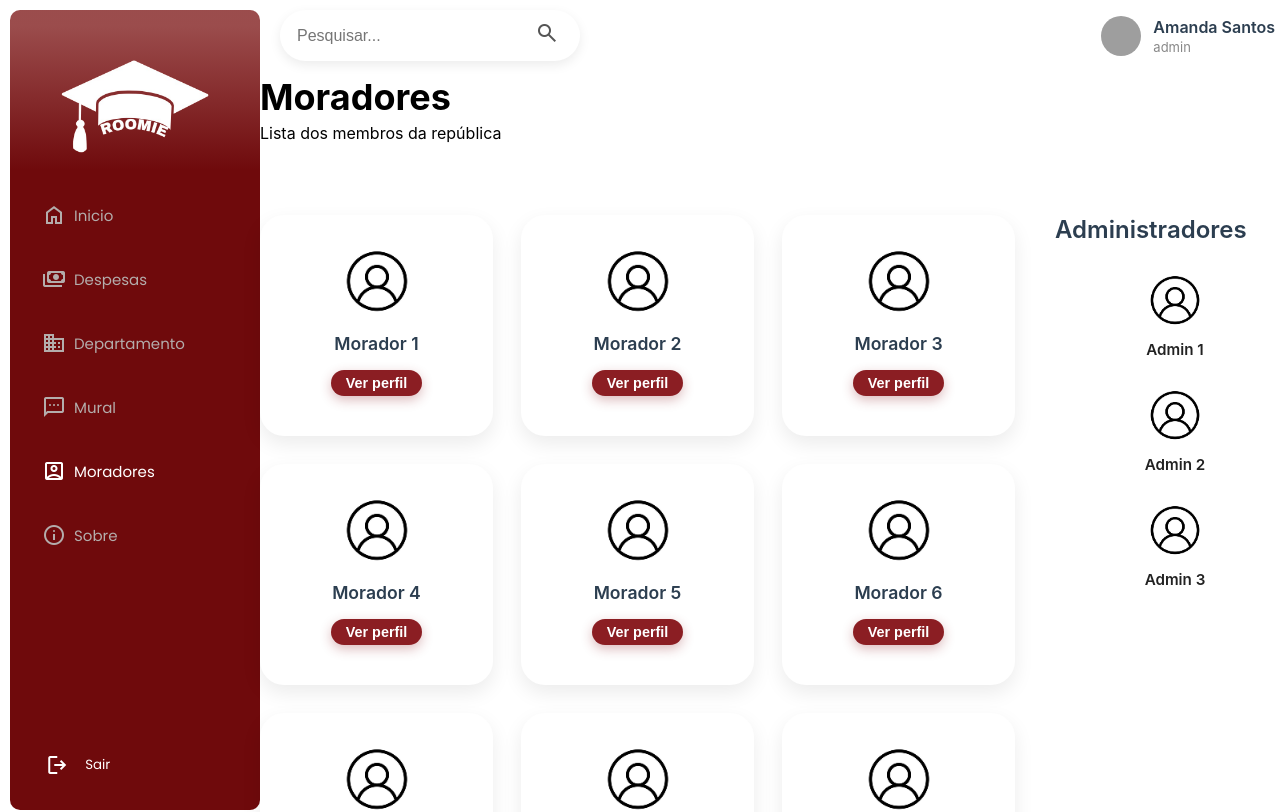
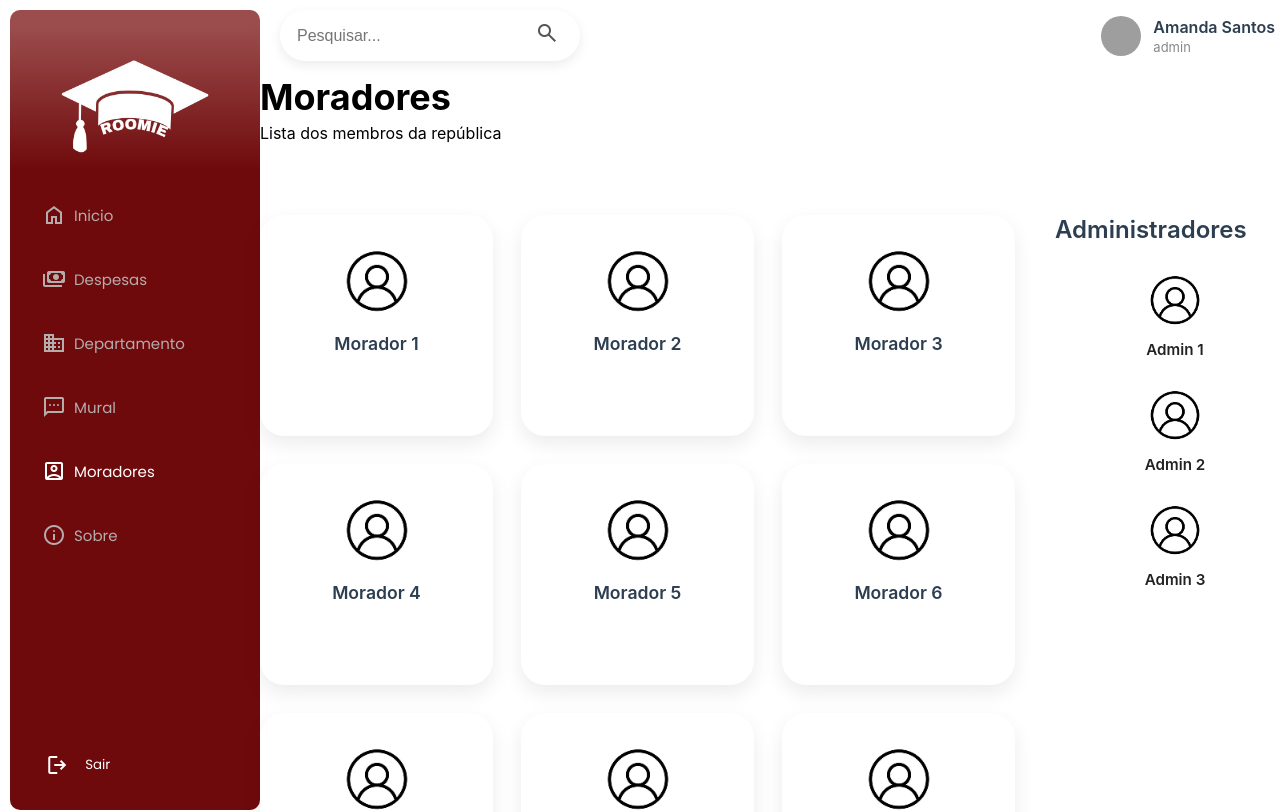
Before and after one commit to thaynabecker/roomie-frontend, a Vue app: page /moradores in a window 1280 px wide. Shown: the top 812 px of the page. Built offline with nearby package versions, Linux system fonts and the light colour scheme; grey boxes are pictures that could not be loaded.

Commit message:
FEAT: create residents page #13

```diff
--- a/src/views/MoradoresView.vue
+++ b/src/views/MoradoresView.vue
@@ -41,7 +41,6 @@ onMounted(() => {
           <div v-for="morador in moradores" :key="morador.id" class="morador-card">
             <img :src="icon" alt="Ícone morador" class="morador-icon" />
             <p class="morador-nome">{{ morador.nome }}</p>
-            <button class="btn-perfil">Ver perfil</button>
           </div>
         </div>
       </section>
@@ -147,23 +146,6 @@ body {
   margin: 0;
 }
 
-.btn-perfil {
-  background-color: #8b1e23;
-  color: white;
-  border: none;
-  border-radius: 25px;
-  padding: 5px 15px;
-  font-size: 0.9rem;
-  font-weight: 600;
-  cursor: pointer;
-  box-shadow: 0 4px 12px rgba(139, 30, 35, 0.3);
-  transition: background-color 0.3s ease, box-shadow 0.3s ease;
-}
-.btn-perfil:hover {
-  background-color: #70171a;
-  box-shadow: 0 6px 18px rgba(112, 23, 26, 0.45);
-}
-
 /* ADMIN */
 .admin-section {
   width: 240px;
```
